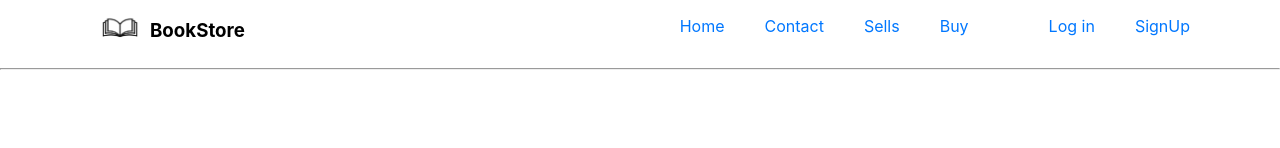
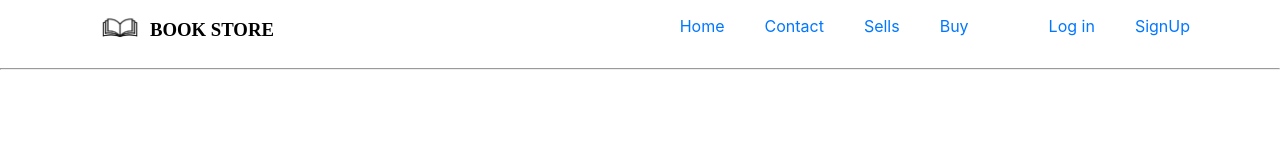
Before and after one commit to sudiptamang/book_store, a React (Create React App) app: page / in a window 1280 px wide. Shown: the top 148 px of the page. Built offline with nearby package versions, Linux system fonts and the light colour scheme; no server answers.

Commit message:
uppercase app name and change font family

```diff
--- a/src/components/NavBar/NavBar.js
+++ b/src/components/NavBar/NavBar.js
@@ -10,7 +10,7 @@ const Navbar = () => {
         <nav className="Header">
           <div className="logoAndName">
             <img src={MyImage} height="60px" width="60px" alt="" />
-            <h3 className="appName">BookStore</h3>
+            <h3 className="appName">BOOK STORE</h3>
           </div>
           <div
             style={{
--- a/src/components/NavBar/navBar.css
+++ b/src/components/NavBar/navBar.css
@@ -18,3 +18,6 @@
   margin-left: 40px;
   text-decoration: none;
 }
+.appName{
+  font-family: 'sans-serif fonts';
+}
```
